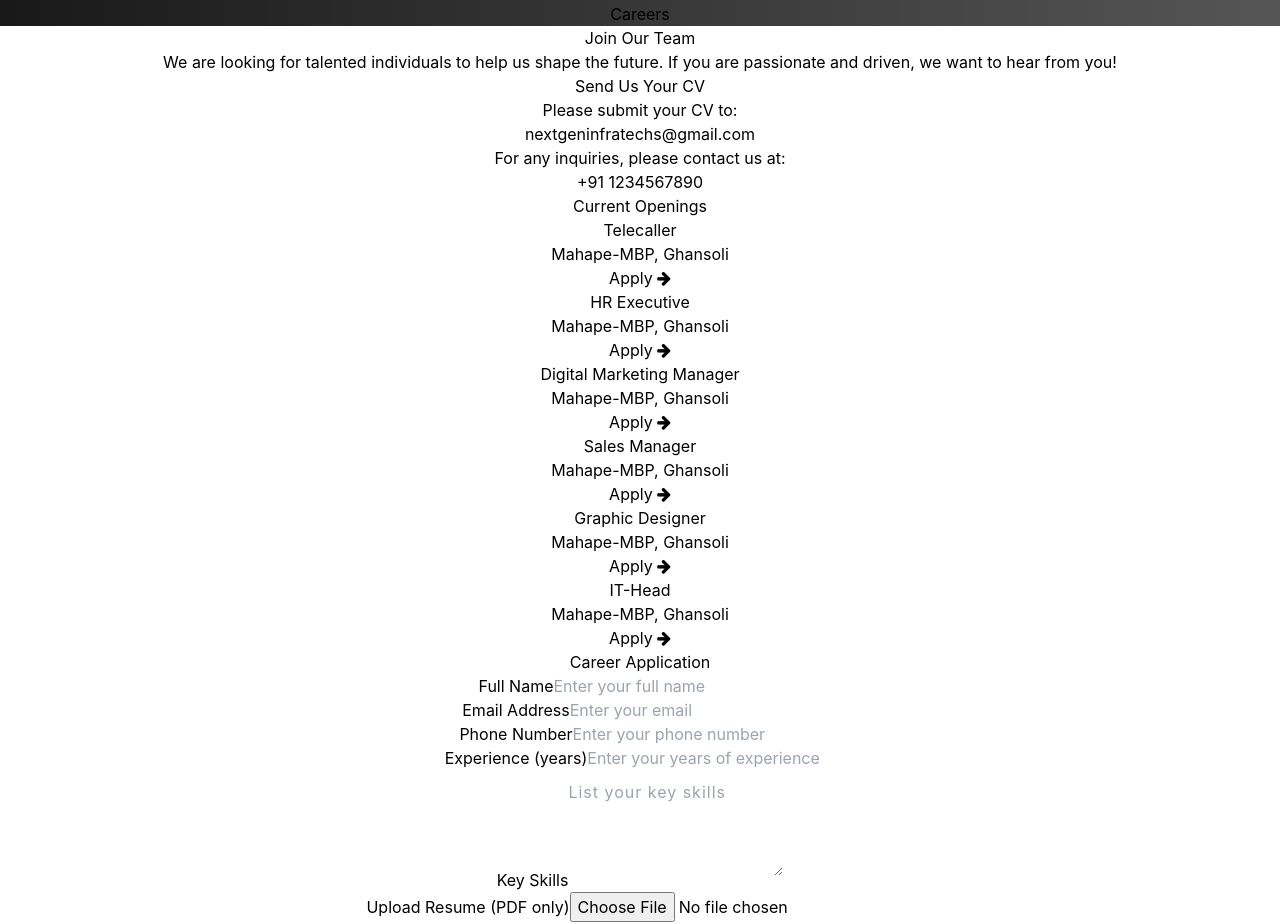
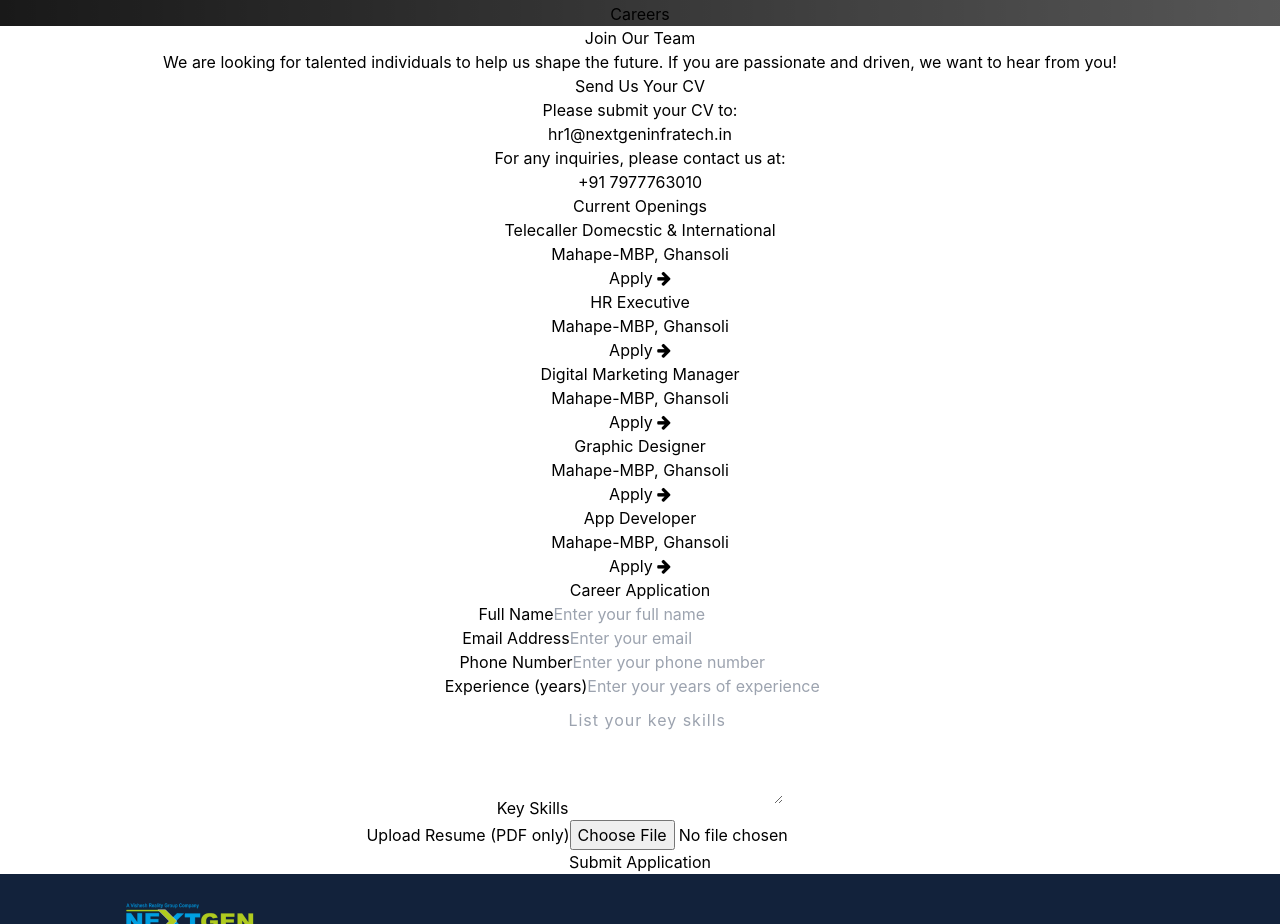
Before and after one commit to nextgen-2025/Nextgen_website-25, a React (Create React App) app: page /careers in a window 1280 px wide. Shown: the part 904-1828 px from the top of the page. Built offline with nearby package versions, Linux system fonts and the light colour scheme; grey boxes are pictures that could not be loaded.

Commit message:
Career Comp
Add number and contents

```diff
--- a/src/components/Careers/CareerHome.js
+++ b/src/components/Careers/CareerHome.js
@@ -25,7 +25,7 @@ const CareerHome = () => {
               href="mailto:nextgeninfratechs@gmail.com"
               className="text-[#24aa4a] hover:underline md:px-2 font-Manrope"
             >
-              nextgeninfratechs@gmail.com
+              hr1@nextgeninfratech.in
             </a>
           </span>
           <span className="flex flex-row md:flex-row md:items-center">
@@ -36,7 +36,7 @@ const CareerHome = () => {
               href="tel:1234567890"
               className="text-[#24aa4a] hover:underline md:px-2 font-Manrope"
             >
-              +91 1234567890
+              +91 7977763010
             </a>
           </span>
         </div>
--- a/src/components/Careers/JobOpening.js
+++ b/src/components/Careers/JobOpening.js
@@ -5,7 +5,7 @@ const JobOpening = ({ onApplyClick }) => {
 
   const jobs = [
     {
-      title: "Telecaller",
+      title: "Telecaller Domecstic & International",
       location: "Mahape-MBP, Ghansoli",
       description: "We are looking for an enthusiastic Telecaller to contact potential customers and handle client communications. Requirements include excellent communication skills and 1-2 years of experience in telemarketing.",
       skills: ["Communication Skills", "Telesales", "Customer Service", "MS Office", "Hindi & English Proficiency"]
@@ -23,22 +23,16 @@ const JobOpening = ({ onApplyClick }) => {
       skills: ["SEO", "Social Media Marketing","SMMO", "Content Strategy", "Google Analytics", "PPC Campaigns"]
     },
     {
-      title: "Sales Manager",
-      location: "Mahape-MBP, Ghansoli",
-      description: "Experienced Sales Manager needed to lead and grow our sales team. Must have 5+ years of B2B sales experience and proven track record of meeting targets.",
-      skills: ["B2B Sales", "Team Leadership", "Sales Strategy", "CRM Software", "Negotiation"]
-    },
-    {
       title: "Graphic Designer",
       location: "Mahape-MBP, Ghansoli",
       description: "Creative Graphic Designer wanted with expertise in Adobe Creative Suite. Should have 2+ years of experience in creating marketing materials and brand assets.",
       skills: ["Adobe Photoshop", "Adobe Illustrator", "UI/UX Design", "Typography", "Brand Design"]
     },
     {
-      title: "IT-Head",
+      title: "App Developer",
       location: "Mahape-MBP, Ghansoli",
-      description: "Seeking an IT Head to oversee all technology operations. Should have 8+ years of experience in IT management and strong leadership skills.",
-      skills: ["IT Strategy", "Team Management", "Project Management", "Cloud Services", "Information Security"]
+      description: "We are looking for an App Developer with experience in iOS and Android development. Must have a strong portfolio and knowledge of mobile app frameworks.",
+      skills: ["iOS Development", "Android Development", "React Native", "Flutter", "Java", "Swift"]
     },
   ];
 
```
